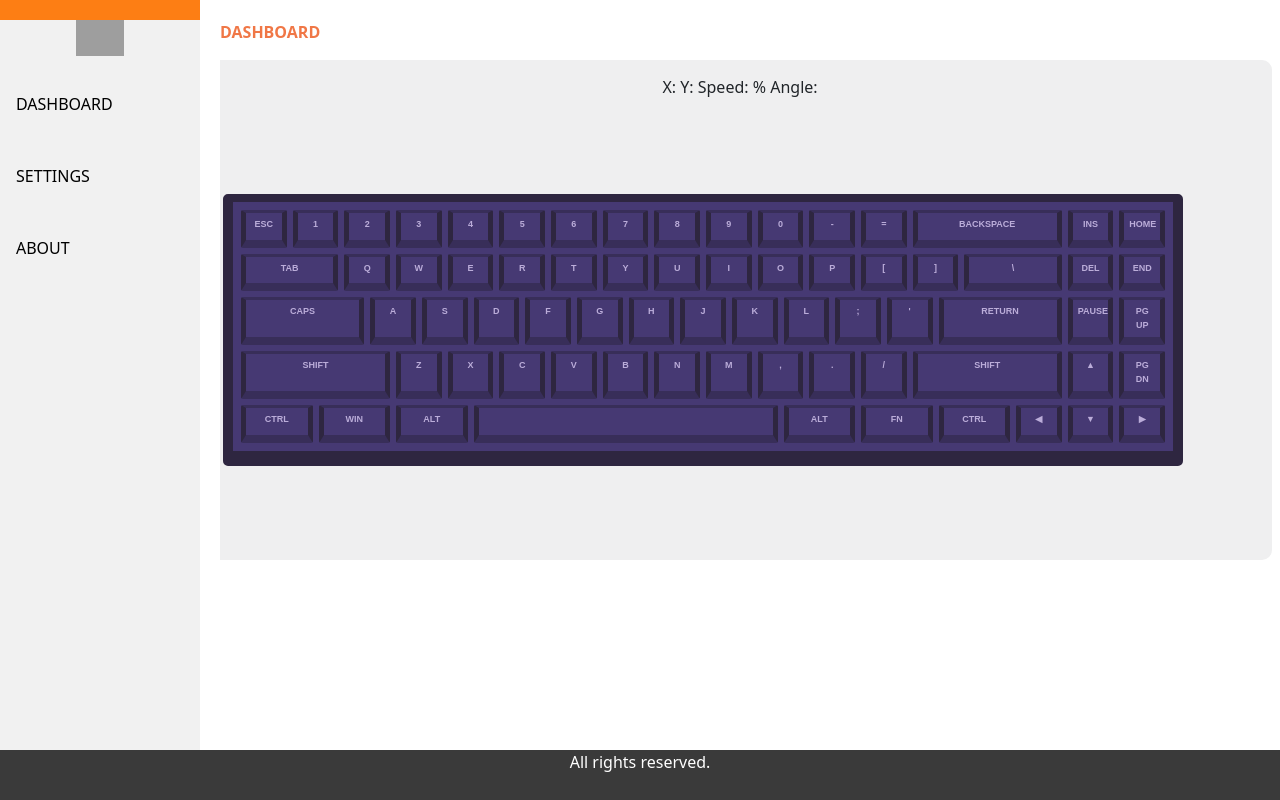
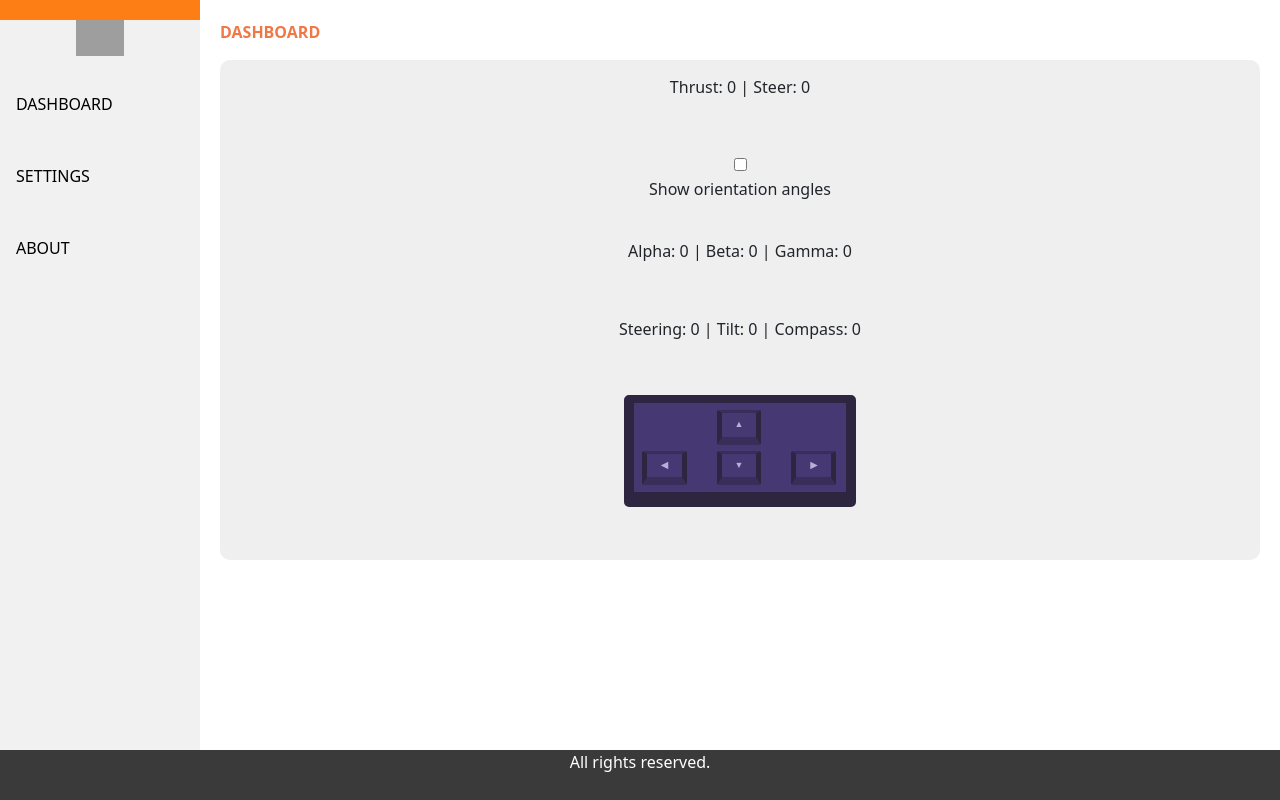
Before and after one commit to Viriliter/PedestrianSlayer2, a Flask app: page / in a window 1280 px wide. Run offline with Flask 3, Linux system fonts and the light colour scheme; some libraries are stand-ins or nearby versions; grey boxes are pictures that could not be loaded.

Commit message:
device orientation is using for steering

```diff
--- a/app.py
+++ b/app.py
@@ -3,6 +3,10 @@
 
 from flask import Flask, render_template, request, url_for, flash, redirect, jsonify
 from werkzeug.exceptions import abort
+
+import redis
+redis_conn = redis.Redis()
+print(redis_conn.ping())
 
 app = Flask(__name__)
 app.config["SECRET_KEY"] = "admin"
@@ -10,6 +14,14 @@
 @app.route("/")
 def index():
     return render_template('index.html')
+
+@app.route("/rover_control/<string:thrust>_<string:steering>", methods=["POST"])
+def rover_control(thrust, steering):
+    thrust = json.loads(thrust)
+    steering = json.loads(steering)
+
+    redis_conn.mset({"thrust": thrust, "steering": steering})
+    return ('/')
 
 @app.route("/settings")
 def settings():
@@ -20,4 +32,15 @@
     return render_template('about.html')
 
 if __name__ == "__main__":
-    app.run(host="0.0.0.0", debug=True)
+    # TODO orientation info of mobile device is only obtained with https path so ssl certificate is needed.
+    # You need to generate ssl certificate prior to run the project. Apply following steps:
+    # 1-Run following commands in the terminal:
+    #   $ openssl genrsa -des3 -out server.key 1024
+    #   $ openssl req -new -key server.key -out server.csr
+    #   $ cp server.key server.key.org
+    #   $ openssl rsa -in server.key.org -out server.key
+    #   $ openssl x509 -req -days 365 -in server.csr -signkey server.key -out server.crt
+    # 2- Include .crt and .key files into the project folder:
+
+    context = ('server.crt', 'server.key')  # certificate and key files
+    app.run(host="0.0.0.0", debug=True, ssl_context=context)
--- /dev/null
+++ b/ssl_generator.py
@@ -0,0 +1,3 @@
+from flask import Flask
+app = Flask(__name__)
+app.run('0.0.0.0', debug=True, port=8100, ssl_context='adhoc')
--- a/templates/index.html
+++ b/templates/index.html
@@ -12,10 +12,10 @@
     display: inline-grid;
     grid-template-columns: repeat(36, 1fr);
     grid-template-rows: repeat(5, 1fr);
-    height: 17em;
+    height: 7em;
     padding: 5px;
     user-select: none;
-    width: 60em;
+    width: 14.5em;
     }
 
     .key {
@@ -77,243 +77,64 @@
         <div>
             <p class="header-text">DASHBOARD</p>
         </div>
-        <div class="row rounded_panel" style="height:500px">
-            <!--
-            <div class="col" style="width: 40%; color: #3a3a3a; margin-left: auto; margin-right: 0; overflow: auto; align-content: bottom; ">
-                <input id="slider_steer" type="range" min="0" max="100" value="50" class="slider" style="height: min-content; width: auto;">
+        <div class="row rounded_panel" style="height:500px; vertical-align: center; margin-left: auto; margin-right: auto;">
+            <p style="text-align: center;">
+                Thrust: <span id="thrust">0</span> |
+                Steer: <span id="steering">0</span>
+            </p>
+            <label class="flex items-center cursor-pointer" or="toggle-yworz7uajt">
+                <div class="relative">
+                    <input id="toggle-yworz7uajt" onclick="requestOrientationPermission()" type="checkbox" class="hidden">
+                    <div class="toggle__line w-10 h-4 bg-gray-400 rounded-full shadow-inner">
+
+                    </div>
+                    <div style="top:-.25rem;left:-.25rem;transition:all 0.3s ease-in-out" class="toggle__dot absolute w-6 h-6 bg-white rounded-full shadow inset-y-0 left-0">
+                    </div>
+                </div>
+                <div class="ml-3 text-gray-700">Show orientation angles</div>
+            </label>
+
+            <p style="text-align: center;">
+                Alpha: <span id="orient_alpha">0</span> |
+                Beta: <span id="orient_beta">0</span> |
+                Gamma: <span id="orient_gamma">0</span>
+            </p>
+
+            <p style="text-align: center;">
+                Steering: <span id="orient_steering">0</span> |
+                Tilt: <span id="orient_tilt">0</span> |
+                Compass: <span id="orient_compass">0</span>
+            </p>
+
+            <div class="case" style="margin-left: auto; margin-right: auto; align-content: center;">
+                <div class="col" style="width: 200px">
+                    <div class="row">
+                        <div class="col">
+                        </div>
+                        <div class="col">
+                            <div class="col key" data-key="arrowup">▲</div>
+                        </div>
+                        <div class="col">
+                        </div>
+                    </div>
+                    <div class="row">
+                        <div class="col">
+                            <div class="key" data-key="arrowleft">◀</div>
+                        </div>
+                        <div class="col">
+                            <div class="key" data-key="arrowdown">▼</div>
+                        </div>
+                        <div class="col">
+                            <div class="key" data-key="arrowright">▶</div>
+                        </div>
+                    </div>
+                </div>
             </div>
 
-            <div class="col" style="width: 10%; color: #3a3a3a; margin-left: auto; margin-right: 0; overflow: auto;">
-                <input id="slider_thrust" type="range" min="0" max="100" value="0" class="slider" style="margin-bottom: 0; margin-top: 0; height: 100px; width: min-content; transform: rotate(270deg);">
-            </div>
-                <div class="col" style="width: 80%; color: #3a3a3a; margin-left: auto; margin-right: 0; overflow: auto;">
-            </div>
-            -->
-            <p style="text-align: center;">
-                X: <span id="x_coordinate"> </span>
-                Y: <span id="y_coordinate"> </span>
-                Speed: <span id="speed"> </span> %
-                Angle: <span id="angle"> </span>
-            </p>
-            <!--canvas class ="row" id="canvas"></canvas-->
+            <script>
+                let thrust = 0;
+                let steering = 0;
 
-            <div class="case">
-                <!-- First row -->
-                <div class="key" data-key="escape">esc</div>
-                <div class="key" data-key="1"></div>
-                <div class="key" data-key="2"></div>
-                <div class="key" data-key="3"></div>
-                <div class="key" data-key="4"></div>
-                <div class="key" data-key="5"></div>
-                <div class="key" data-key="6"></div>
-                <div class="key" data-key="7"></div>
-                <div class="key" data-key="8"></div>
-                <div class="key" data-key="9"></div>
-                <div class="key" data-key="0"></div>
-                <div class="key" data-key="-"></div>
-                <div class="key" data-key="="></div>
-                <div class="key xxl" data-key="backspace"></div>
-                <div class="key" data-key="help">ins</div>
-                <div class="key" data-key="home"></div>
-                <!-- Second row -->
-                <div class="key large" data-key="tab"></div>
-                <div class="key" data-key="q"></div>
-                <div class="key" data-key="w"></div>
-                <div class="key" data-key="e"></div>
-                <div class="key" data-key="r"></div>
-                <div class="key" data-key="t"></div>
-                <div class="key" data-key="y"></div>
-                <div class="key" data-key="u"></div>
-                <div class="key" data-key="i"></div>
-                <div class="key" data-key="o"></div>
-                <div class="key" data-key="p"></div>
-                <div class="key" data-key="["></div>
-                <div class="key" data-key="]"></div>
-                <div class="key large" data-key="\"></div>
-                <div class="key" data-key="delete">del</div>
-                <div class="key" data-key="end"></div>
-                <!-- Third row -->
-                <div class="key xl" data-key="capslock">caps</div>
-                <div class="key" data-key="a"></div>
-                <div class="key" data-key="s"></div>
-                <div class="key" data-key="d"></div>
-                <div class="key" data-key="f"></div>
-                <div class="key" data-key="g"></div>
-                <div class="key" data-key="h"></div>
-                <div class="key" data-key="j"></div>
-                <div class="key" data-key="k"></div>
-                <div class="key" data-key="l"></div>
-                <div class="key" data-key=";"></div>
-                <div class="key" data-key="'"></div>
-                <div class="key xl" data-key="enter">return</div>
-                <div class="key" data-key="f15">pause</div>
-                <div class="key" data-key="pageup">pg up</div>
-                <!-- Fourth row -->
-                <div class="key xxl" data-key="shiftleft">shift</div>
-                <div class="key" data-key="z"></div>
-                <div class="key" data-key="x"></div>
-                <div class="key" data-key="c"></div>
-                <div class="key" data-key="v"></div>
-                <div class="key" data-key="b"></div>
-                <div class="key" data-key="n"></div>
-                <div class="key" data-key="m"></div>
-                <div class="key" data-key=","></div>
-                <div class="key" data-key="."></div>
-                <div class="key" data-key="/"></div>
-                <div class="key xxl" data-key="shiftright">shift</div>
-                <div class="key" data-key="arrowup">▲</div>
-                <div class="key" data-key="pagedown">pg dn</div>
-                <!-- Fifth row -->
-                <div class="key medium" data-key="controlleft">ctrl</div>
-                <div class="key medium" data-key="meta">win</div>
-                <div class="key medium" data-key="altleft">alt</div>
-                <div class="key huge" data-key=" "></div>
-                <div class="key medium" data-key="altright">alt</div>
-                <div class="key medium" data-key="fn"></div>
-                <div class="key medium" data-key="controlright">ctrl</div>
-                <div class="key" data-key="arrowleft">◀</div>
-                <div class="key" data-key="arrowdown">▼</div>
-                <div class="key" data-key="arrowright">▶</div>
-              </div>
-
-            <!--script>
-                var canvas, ctx;
-
-                window.addEventListener('load', () => {
-
-                    canvas = document.getElementById('canvas');
-                    ctx = canvas.getContext('2d');
-                    resize();
-
-                    document.addEventListener('mousedown', startDrawing);
-                    document.addEventListener('mouseup', stopDrawing);
-                    document.addEventListener('mousemove', Draw);
-
-                    document.addEventListener('touchstart', startDrawing);
-                    document.addEventListener('touchend', stopDrawing);
-                    document.addEventListener('touchcancel', stopDrawing);
-                    document.addEventListener('touchmove', Draw);
-                    window.addEventListener('resize', resize);
-
-                    document.getElementById("x_coordinate").innerText = 0;
-                    document.getElementById("y_coordinate").innerText = 0;
-                    document.getElementById("speed").innerText = 0;
-                    document.getElementById("angle").innerText = 0;
-                });
-
-                var width, height, radius, x_orig, y_orig;
-                function resize() {
-                    width = window.innerWidth;
-                    radius = 100;
-                    height = radius * 6.5;
-                    ctx.canvas.width = width;
-                    ctx.canvas.height = height;
-                    background();
-                    joystick(width / 2, height / 3);
-                }
-
-                function background() {
-                    x_orig = width / 2;
-                    y_orig = height / 3;
-
-                    ctx.beginPath();
-                    ctx.arc(x_orig, y_orig, radius + 20, 0, Math.PI * 2, true);
-                    ctx.fillStyle = '#ECE5E5';
-                    ctx.fill();
-                }
-
-                function joystick(width, height) {
-                    ctx.beginPath();
-                    ctx.arc(width, height, radius, 0, Math.PI * 2, true);
-                    ctx.fillStyle = '#F08080';
-                    ctx.fill();
-                    ctx.strokeStyle = '#F6ABAB';
-                    ctx.lineWidth = 8;
-                    ctx.stroke();
-                }
-
-                let coord = { x: 0, y: 0 };
-                let paint = false;
-
-                function getPosition(event) {
-                    var mouse_x = event.clientX || event.touches[0].clientX;
-                    var mouse_y = event.clientY || event.touches[0].clientY;
-                    coord.x = mouse_x - canvas.offsetLeft;
-                    coord.y = mouse_y - canvas.offsetTop;
-                }
-
-                function is_it_in_the_circle() {
-                    var current_radius = Math.sqrt(Math.pow(coord.x - x_orig, 2) + Math.pow(coord.y - y_orig, 2));
-                    if (radius >= current_radius) return true
-                    else return false
-                }
-
-                function startDrawing(event) {
-                    paint = true;
-                    getPosition(event);
-                    if (is_it_in_the_circle()) {
-                        ctx.clearRect(0, 0, canvas.width, canvas.height);
-                        background();
-                        joystick(coord.x, coord.y);
-                        Draw();
-                    }
-                }
-
-                function stopDrawing() {
-                    paint = false;
-                    ctx.clearRect(0, 0, canvas.width, canvas.height);
-                    background();
-                    joystick(width / 2, height / 3);
-                    document.getElementById("x_coordinate").innerText = 0;
-                    document.getElementById("y_coordinate").innerText = 0;
-                    document.getElementById("speed").innerText = 0;
-                    document.getElementById("angle").innerText = 0;
-
-                }
-
-                function Draw(event) {
-                    if (paint) {
-                        ctx.clearRect(0, 0, canvas.width, canvas.height);
-                        background();
-                        var angle_in_degrees,x, y, speed;
-                        var angle = Math.atan2((coord.y - y_orig), (coord.x - x_orig));
-
-                        if (Math.sign(angle) == -1) {
-                            angle_in_degrees = Math.round(-angle * 180 / Math.PI);
-                        }
-                        else {
-                            angle_in_degrees =Math.round( 360 - angle * 180 / Math.PI);
-                        }
-
-
-                        if (is_it_in_the_circle()) {
-                            joystick(coord.x, coord.y);
-                            x = coord.x;
-                            y = coord.y;
-                        }
-                        else {
-                            x = radius * Math.cos(angle) + x_orig;
-                            y = radius * Math.sin(angle) + y_orig;
-                            joystick(x, y);
-                        }
-
-                        getPosition(event);
-
-                        var speed =  Math.round(100 * Math.sqrt(Math.pow(x - x_orig, 2) + Math.pow(y - y_orig, 2)) / radius);
-
-                        var x_relative = Math.round(x - x_orig);
-                        var y_relative = Math.round(y - y_orig);
-
-                        document.getElementById("x_coordinate").innerText =  x_relative;
-                        document.getElementById("y_coordinate").innerText =y_relative ;
-                        document.getElementById("speed").innerText = speed;
-                        document.getElementById("angle").innerText = angle_in_degrees;
-
-                        send( x_relative,y_relative,speed,angle_in_degrees);
-                    }
-                }
-            </script-->
-            <script>
                 const keysArr = [...document.querySelectorAll(".key")];
 
                 const getKey = (event) => {
@@ -392,9 +213,26 @@
 
                 document.addEventListener("keydown", (event) => {
                     const key = getKey(event);
-
                     if (key) {
                         animate(key);
+                        if (key == document.querySelector(`[data-key="arrowup"]`)){
+                            thrust = Math.min(thrust+10, 100);
+                        }
+                        if (key == document.querySelector(`[data-key="arrowdown"]`)){
+                            thrust = Math.max(thrust-10, -100);
+                        }
+                        if (key == document.querySelector(`[data-key="arrowleft"]`)){
+                            steering = Math.max(steering-10, -100);
+                        }
+                        if (key == document.querySelector(`[data-key="arrowright"]`)){
+                            steering = Math.min(steering+10, 100);
+                        }
+
+                        document.getElementById("thrust").innerText = thrust;
+                        document.getElementById("steering").innerText = steering;
+                        const request = new XMLHttpRequest()
+                        request.open('POST',  `/rover_control/${JSON.stringify(thrust)}_${JSON.stringify(steering)}`)
+                        request.send();
                     }
                 });
 
@@ -409,6 +247,99 @@
                     animate(key);
                 });
 
+                window.addEventListener('deviceorientation', handleOrientation);
+                    function handleOrientation(event) {
+                    const alpha = event.alpha;
+                    const beta = event.beta;
+                    const gamma = event.gamma;
+
+                    document.getElementById("orient_alpha").innerText = alpha.toFixed(2);
+                    document.getElementById("orient_beta").innerText = beta.toFixed(2);
+                    document.getElementById("orient_gamma").innerText = gamma.toFixed(2);
+
+                    var rotation = getEulerAngles(getRotationMatrix(alpha, beta, gamma));
+                    document.getElementById("orient_steering").innerText = rotation[0].toFixed(2);
+                    document.getElementById("orient_tilt").innerText = rotation[1].toFixed(2);
+                    document.getElementById("orient_compass").innerText = rotation[2].toFixed(2);
+
+                };
+
+                window.addEventListener("orientationchange", function() {
+                    const orientation = screen.orientation.angle; // current screen orientation
+                    alert("orientation has been changed")
+                });
+
+                window.addEventListener("compassneedscalibration", function() {
+                    alert("Compass needs calibration. Please rotate.");
+                });
+
+                function getRotationMatrix( alpha, beta, gamma ) {
+                    const degtorad = Math.PI / 180; // Degree-to-Radian conversion
+                    var cX = Math.cos( beta  * degtorad );
+                    var cY = Math.cos( gamma * degtorad );
+                    var cZ = Math.cos( alpha * degtorad );
+                    var sX = Math.sin( beta  * degtorad );
+                    var sY = Math.sin( gamma * degtorad );
+                    var sZ = Math.sin( alpha * degtorad );
+
+                    var m11 = cZ * cY - sZ * sX * sY;
+                    var m12 = - cX * sZ;
+                    var m13 = cY * sZ * sX + cZ * sY;
+
+                    var m21 = cY * sZ + cZ * sX * sY;
+                    var m22 = cZ * cX;
+                    var m23 = sZ * sY - cZ * cY * sX;
+
+                    var m31 = - cX * sY;
+                    var m32 = sX;
+                    var m33 = cX * cY;
+
+                    return [
+                        m13, m11, m12,
+                        m23, m21, m22,
+                        m33, m31, m32
+                    ];
+                };
+
+                function getEulerAngles( matrix ) {
+                    var radtodeg = 180 / Math.PI; // Radian-to-Degree conversion
+                    var sy = Math.sqrt(matrix[0] * matrix[0] +  matrix[3] * matrix[3] );
+
+                    var singular = sy < 1e-6; // If
+
+                    if (!singular) {
+                        var x = Math.atan2(matrix[7] , matrix[8]);
+                        var y = Math.atan2(-matrix[6], sy);
+                        var z = Math.atan2(matrix[3], matrix[0]);
+                    } else {
+                        var x = Math.atan2(-matrix[5], matrix[4]);
+                        var y = Math.atan2(-matrix[6], sy);
+                        var z = 0;
+                    }
+                    return [radtodeg * x, radtodeg * y, radtodeg * z];
+                };
+
+                /*
+                function requestOrientationPermission(){
+                    console.log(0)
+                    DeviceOrientationEvent.requestPermission()
+                    .then(response => {
+                        console.log(1)
+                        if (response == 'granted') {
+                            window.addEventListener('deviceorientation', (e) => {
+                                const alpha = event.alpha;
+                                const beta = event.beta;
+                                const gamma = event.gamma;
+
+                                document.getElementById("orient_alpha").innerText = alpha;
+                                document.getElementById("orient_beta").innerText = beta;
+                                document.getElementById("orient_gamma").innerText = gamma;
+                            })
+                        }
+                        console.log(2)
+                    })
+                    .catch(console.error)
+                }*/
             </script>
 
         </div>
```
Also changed, not shown: 1 other file.
